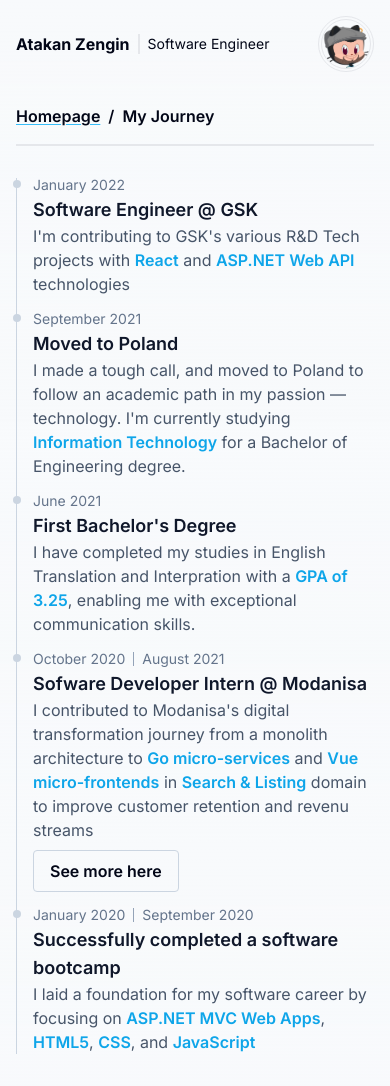
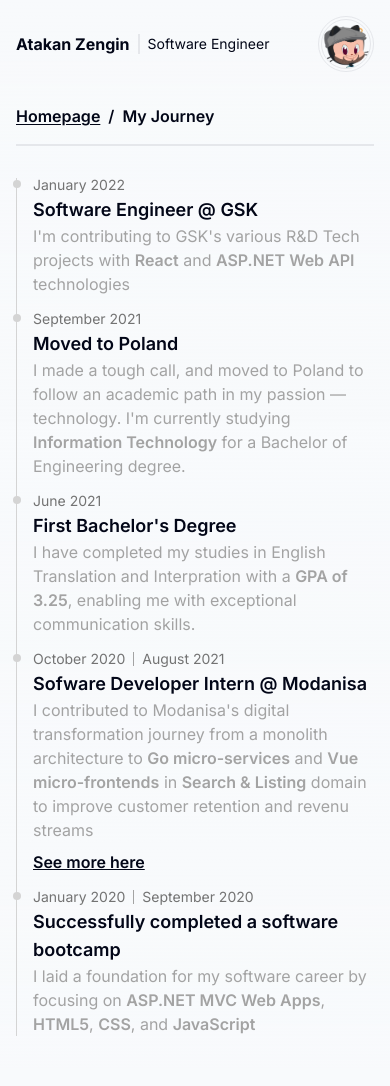
Before and after one commit to atakanzen/atakanzen.com, a Next.js app: page /my-journey in a window 390 px wide. Built offline with nearby package versions, Linux system fonts and the light colour scheme.

Commit message:
Minimalize both api function for og image and theme of app

```diff
--- a/next.config.js
+++ b/next.config.js
@@ -1,4 +1,5 @@
 /** @type {import('next').NextConfig} */
+
 const nextConfig = {
   reactStrictMode: true,
 };
--- a/pages/404.tsx
+++ b/pages/404.tsx
@@ -4,28 +4,22 @@ import React from "react";
 const Custom404 = () => {
   return (
     <div className="flex flex-col h-full items-center justify-center  gap-8">
-      <h3 className="text-5xl font-bold ">
-        Error{" "}
-        <span className="underline decoration-wavy underline-offset-8 decoration-orange-400">
-          404
-        </span>{" "}
-        🫣
-      </h3>
+      <h3 className="text-5xl font-bold ">404</h3>
       <div className="text-center">
         <p className="text-xl">
           Seems like you tried to reach a page that does not exist!
         </p>
-        <p className="dark:text-slate-400 ">
+        <p className="dark:text-neutral-400 ">
           If you think something is wrong,{" "}
           <a
-            className="text-cyan-500 dark:text-cyan-300 dark:hover:text-cyan-200 underline"
+            className="font-bold underline"
             href="mailto:atakanzzengin@gmail.com"
           >
             hit me up!
           </a>
         </p>
       </div>
-      <Link href="/" className="p-4 hover:bg-cyan-50 rounded">
+      <Link href="/" className="font-extrabold underline">
         Back to homepage
       </Link>
     </div>
--- a/pages/api/opengraph.tsx
+++ b/pages/api/opengraph.tsx
@@ -10,13 +10,8 @@ const font = fetch(
   new URL("../../public/fonts/Inter-Regular.ttf", import.meta.url)
 ).then((res) => res.arrayBuffer());
 
-const image = fetch(
-  new URL("../../public/images/profile.png", import.meta.url)
-).then((res) => res.arrayBuffer());
-
 const handler = async (req: NextRequest) => {
   try {
-    const imageData = await image;
     const fontData = await font;
 
     const { searchParams } = new URL(req.url!);
@@ -30,28 +25,20 @@ const handler = async (req: NextRequest) => {
         <div
           style={{
             fontFamily: "Inter",
+            fontWeight: 900,
           }}
           tw="flex items-center justify-center bg-white w-full h-full"
         >
-          <img
-            src={imageData as unknown as string}
-            alt="Atakan Zengin's Profile Logo"
-            width={600}
-            height={600}
-          />
-          <div tw="flex flex-wrap flex-col items-center justify-center">
-            <p tw="text-5xl text-center max-w-md">{title}</p>
-            <p tw="text-4xl text-white p-4 rounded-lg bg-sky-500">
-              atakanzen.com
-            </p>
+          <div tw="flex flex-col items-center justify-center w-full">
+            <p tw="text-6xl font-black text-center">{title}</p>
+            <a tw="text-3xl ">atakanzen.com</a>
           </div>
         </div>
       ),
       {
         width: 1200,
         height: 600,
-        fonts: [{ name: "Inter", data: fontData }],
-        emoji: "twemoji",
+        fonts: [{ name: "Inter", data: fontData, weight: 900 }],
       }
     );
   } catch (error: any) {
--- a/pages/index.tsx
+++ b/pages/index.tsx
@@ -58,15 +58,11 @@ export default function Home() {
       <div className="flex flex-col items-center justify-center md:h-full gap-10">
         <div className="text-center xl:tracking-tight ">
           <h1 className="text-3xl xl:text-6xl font-bold mb-2">Hey there</h1>
-          <h2 className="text-2xl xl:text-5xl font-semibold text-slate-950 p-1 xl:p-2 rounded bg-gradient-to-r from-cyan-300 via-sky-500 to-blue-400">
+          <h2 className="text-2xl xl:text-5xl font-semibold">
             I help people by creating quality software.
           </h2>
         </div>
-        <div className="flex flex-col gap-4">
-          <p className="text-center text-lg">
-            Here are some useful pages, if you would like to know me better.
-          </p>
-          <div className="grid grid-cols-1 xl:grid-cols-2 gap-3">
+        <div className="grid grid-cols-1 xl:grid-cols-2 gap-4">
           {navigationCards.map((nc, i) => (
             <CardNavigation
               key={i}
@@ -77,7 +73,6 @@ export default function Home() {
           ))}
         </div>
       </div>
-      </div>
     </>
   );
 }
--- a/pages/my-journey/index.tsx
+++ b/pages/my-journey/index.tsx
@@ -18,14 +18,8 @@ const journeyPoints: JorneyPoint[] = [
     description: (
       <p className="text-base font-normal">
         I&apos;m contributing to GSK&apos;s various R&D Tech projects with{" "}
-        <span className="font-semibold  text-sky-500 dark:text-cyan-300">
-          React
-        </span>{" "}
-        and{" "}
-        <span className="font-semibold text-sky-500 dark:text-cyan-300">
-          ASP.NET Web API
-        </span>{" "}
-        technologies{" "}
+        <span className="font-semibold">React</span> and{" "}
+        <span className="font-semibold">ASP.NET Web API</span> technologies{" "}
       </p>
     ),
     hasLink: false,
@@ -37,10 +31,8 @@ const journeyPoints: JorneyPoint[] = [
       <p className="text-base font-normal ">
         I made a tough call, and moved to Poland to follow an academic path in
         my passion –– technology. I&apos;m currently studying{" "}
-        <span className="font-semibold  text-sky-500 dark:text-cyan-300">
-          Information Technology
-        </span>{" "}
-        for a Bachelor of Engineering degree.
+        <span className="font-semibold">Information Technology</span> for a
+        Bachelor of Engineering degree.
       </p>
     ),
     hasLink: false,
@@ -51,11 +43,8 @@ const journeyPoints: JorneyPoint[] = [
     description: (
       <p className="text-base font-normal ">
         I have completed my studies in English Translation and Interpration with
-        a{" "}
-        <span className=" text-sky-500 dark:text-cyan-300 font-semibold">
-          GPA of 3.25
-        </span>
-        , enabling me with exceptional communication skills.
+        a <span className="font-semibold">GPA of 3.25</span>, enabling me with
+        exceptional communication skills.
       </p>
     ),
     hasLink: false,
@@ -68,21 +57,10 @@ const journeyPoints: JorneyPoint[] = [
       <p className="text-base font-normal ">
         I contributed to Modanisa&apos;s digital transformation journey from a
         monolith architecture to{" "}
-        <span
-          className=" font-semibold
-          text-sky-500 dark:text-cyan-300"
-        >
-          Go micro-services
-        </span>{" "}
-        and{" "}
-        <span className="text-sky-500 dark:text-cyan-300 font-semibold">
-          Vue micro-frontends
-        </span>{" "}
-        in{" "}
-        <span className="text-sky-500 dark:text-cyan-300 font-semibold">
-          Search & Listing
-        </span>{" "}
-        domain to improve customer retention and revenu streams
+        <span className="font-semibold">Go micro-services</span> and{" "}
+        <span className="font-semibold">Vue micro-frontends</span> in{" "}
+        <span className="font-semibold">Search & Listing</span> domain to
+        improve customer retention and revenu streams
       </p>
     ),
     hasLink: true,
@@ -96,21 +74,10 @@ const journeyPoints: JorneyPoint[] = [
     description: (
       <p className="text-base font-normal ">
         I laid a foundation for my software career by focusing on{" "}
-        <span className="text-sky-500 dark:text-cyan-300 font-semibold ">
-          ASP.NET MVC Web Apps
-        </span>
-        ,{" "}
-        <span className="text-sky-500 dark:text-cyan-300 font-semibold ">
-          HTML5
-        </span>
-        ,{" "}
-        <span className="text-sky-500 dark:text-cyan-300 font-semibold ">
-          CSS
-        </span>
-        , and{" "}
-        <span className="text-sky-500 dark:text-cyan-300 font-semibold ">
-          JavaScript
-        </span>
+        <span className="font-semibold ">ASP.NET MVC Web Apps</span>,{" "}
+        <span className="font-semibold ">HTML5</span>,{" "}
+        <span className="font-semibold ">CSS</span>, and{" "}
+        <span className="font-semibold ">JavaScript</span>
       </p>
     ),
     hasLink: false,
@@ -121,22 +88,19 @@ const MyJourney = () => {
   return (
     <div className="flex flex-col items-start gap-4 divide-y-2 justify-center xl:h-full xl:max-w-4xl mx-auto">
       <div className="flex items-center justify-start gap-2 font-semibold">
-        <Link
-          href="/"
-          className="underline underline-offset-2 font-semibold decoration-sky-400"
-        >
+        <Link href="/" className="underline underline-offset-2 font-semibold">
           Homepage
         </Link>
         <span>/</span>
         <h2>My Journey</h2>
       </div>
       <div className="pt-4">
-        <ol className="relative border-l border-slate-300">
+        <ol className="relative border-l border-neutral-300">
           {journeyPoints.map((j, i) => (
             <li key={i} className="ml-4 my-4">
-              <div className="absolute w-2 h-2 bg-slate-300 rounded-full mt-0.5 -left-[0.275rem]"></div>
-              <div className="flex items-center gap-2 divide-x divide-slate-400">
-                <time className="mb-1 text-sm font-normal leading-none text-slate-500">
+              <div className="absolute w-2 h-2 bg-neutral-300 rounded-full mt-0.5 -left-[0.275rem]"></div>
+              <div className="flex items-center gap-2 divide-x divide-neutral-400">
+                <time className="mb-1 text-sm font-normal leading-none text-neutral-500">
                   {j.startDate.toLocaleDateString("en", {
                     year: "numeric",
                     month: "long",
@@ -144,7 +108,7 @@ const MyJourney = () => {
                 </time>
                 {j.endDate ? (
                   <>
-                    <time className="pl-2 mb-1 text-sm font-normal leading-none text-slate-500 ">
+                    <time className="pl-2 mb-1 text-sm font-normal leading-none text-neutral-500 ">
                       {j.endDate.toLocaleDateString("en", {
                         year: "numeric",
                         month: "long",
@@ -153,24 +117,19 @@ const MyJourney = () => {
                   </>
                 ) : null}
               </div>
-
-              <h3 className="text-lg font-semibold text-slate-900 dark:text-slate-50">
-                {j.title}
-              </h3>
-              <div className="text-slate-600 dark:text-slate-400">
-                {j.description}
-              </div>
+              <h3 className="text-lg font-semibold">{j.title}</h3>
+              <p className="text-neutral-400">{j.description}</p>
               {j.hasLink ? (
                 j.linkType === "internal" ? (
                   <Link
-                    className="inline-flex items-center border border-slate-300 dark:border-black xl:hover:bg-slate-100 py-2 px-4 mt-2 rounded dark:bg-slate-900 xl:hover:dark:bg-slate-800 font-semibold"
+                    className="inline-flex items-center underline mt-2  font-semibold"
                     href={j.href!}
                   >
                     See more here
                   </Link>
                 ) : j.linkType === "external" ? (
                   <a
-                    className="inline-flex items-center border border-slate-300 dark:border-black xl:hover:bg-slate-100 py-2 px-4 mt-2 rounded dark:bg-slate-900 xl:hover:dark:bg-slate-800 font-semibold"
+                    className="inline-flex items-center underline mt-2 font-semibold"
                     href={j.href!}
                     target="_blank"
                     rel="noopener noreferrer"
--- a/styles/globals.css
+++ b/styles/globals.css
@@ -11,8 +11,8 @@
 @media (prefers-color-scheme: dark) {
   :root {
     --foreground-rgb: 248, 250, 252;
-    --background-start-rgb: 2, 6, 23;
-    --background-end-rgb: 2, 6, 23;
+    --background-start-rgb: 2, 6, 2;
+    --background-end-rgb: 2, 6, 2;
   }
 }
 
```
Also changed, not shown: components/CardNavigation.tsx (+28 -8 lines), pages/blog/[slug].tsx (+26 -18 lines), pages/blog/index.tsx (+8 -14 lines). Lines whose indentation alone changed are shown as unchanged.
